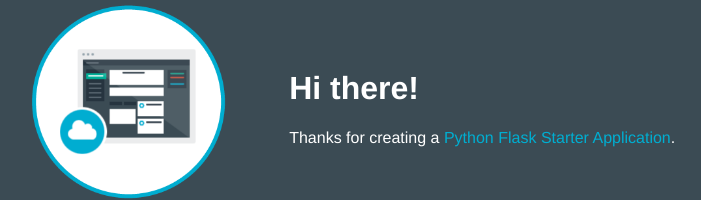
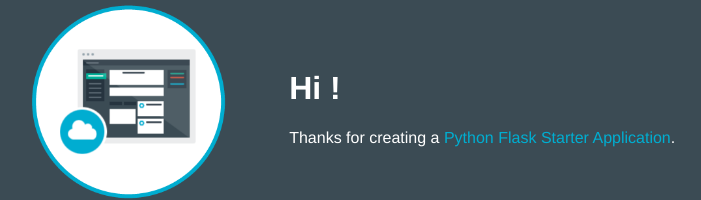
Before and after one commit to SayaliThorat24/SocialMediaPOC, a plain HTML site: page static/index.html in a window 1280 px wide. Shown: the part 154-354 px from the top of the page, without its empty margins (253-954 px from the left). Drawn offline with Linux system fonts and the light colour scheme; files that its build step writes are made by us from their sources; files whose address does not match are found by name.

Commit message:
html change

```diff
--- a/static/index.html
+++ b/static/index.html
@@ -15,7 +15,7 @@
         <td style= "width:30%;">
           <img class = "newappIcon" src="static/images/newapp-icon.png">
         <td>
-            <h1>Hi there!</h1>
+            <h1>Hi !</h1>
           <p>Thanks for creating a
             <span class = "blue">Python <a href = "http://flask.pocoo.org/">Flask</a> Starter Application</span>.
     </table>
```
